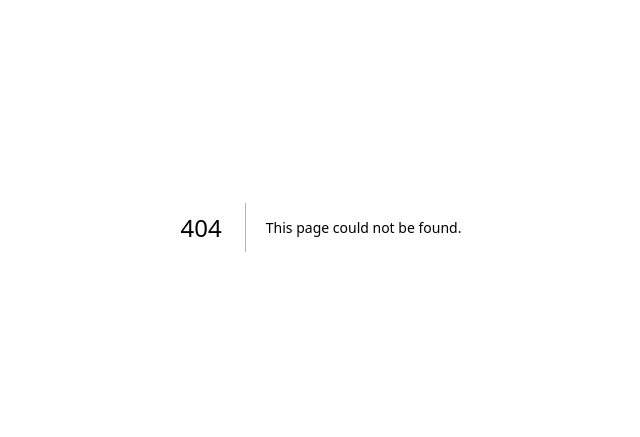
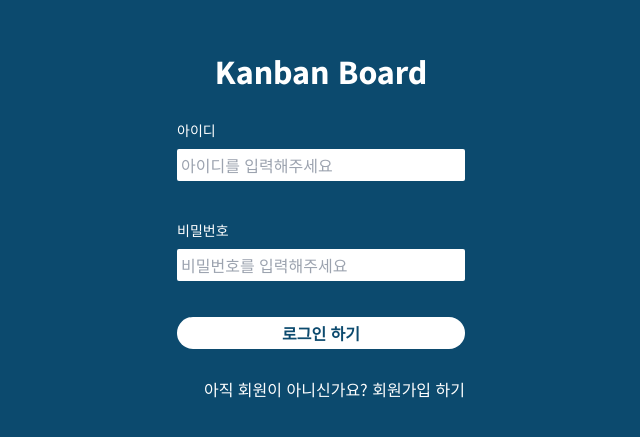
Before and after one commit to lulu242/kanban-app, a Next.js app in the folder client/: page /auth/login in a window 1280 px wide. Before the commit this address had no page. Shown: the part 173-610 px from the top of the page, without its empty margins (319-959 px from the left). Built offline with nearby package versions, Linux system fonts and the light colour scheme.

Commit message:
feat: login page ui

```diff
--- /dev/null
+++ b/client/src/app/auth/login/page.tsx
@@ -0,0 +1,59 @@
+'use client';
+import Button from '@/components/Button';
+import Link from 'next/link';
+import React, { useState } from 'react';
+
+const LoginPage = () => {
+  const [isLoginError, setIsLoginError] = useState<boolean>(false);
+
+  const login = () => {
+    // 로그인 성공 main 페이지로 이동
+    // 실패 setIsLoginError(false)
+  }
+
+  return (
+    <main className="bg-sky-900 h-screen text-white flex flex-col justify-center gap-7">
+      <h1 className=" font-extrabold text-3xl text-center">Kanban Board</h1>
+      <form className="flex flex-col gap-7 w-72 mx-auto">
+        <div>
+          <label htmlFor="idInput" className="text-sm">
+            아이디
+          </label>
+          <input
+            type="text"
+            placeholder="아이디를 입력해주세요"
+            id="idInput"
+            className="w-full text-black p-1 rounded-sm my-2"
+          ></input>
+        </div>
+        <div>
+          <label htmlFor="passwordInput" className="text-sm">
+            비밀번호
+          </label>
+          <input
+            type="password"
+            placeholder="비밀번호를 입력해주세요"
+            id="passwordInput"
+            className="w-full text-black p-1 rounded-sm my-2"
+          ></input>
+        </div>
+        {isLoginError && (
+          <div className="text-sm">
+            아이디 또는 비밀번호를 잘못 입력했습니다. 입력하신 내용을 다시
+            확인해주세요
+          </div>
+        )}
+        <Button
+          label="로그인 하기"
+          type="submit"
+          css="bg-white text-sky-900 font-semibold rounded-3xl py-1 hover:opacity-80"
+        />
+        <div className=" text-right hover:underline">
+          <Link href="/auth/signup">아직 회원이 아니신가요? 회원가입 하기</Link>
+        </div>
+      </form>
+    </main>
+  );
+};
+
+export default LoginPage;
--- a/client/src/app/login/page.tsx
+++ /dev/null
@@ -1,33 +0,0 @@
-import Button from '@/components/Button';
-import React from 'react';
-
-const LoginPage = () => {
-  return (
-    <main className="bg-sky-900 h-screen text-white flex flex-col justify-center gap-7">
-      <h1 className=" font-extrabold text-3xl text-center">Kanban Board</h1>
-      <form className='flex flex-col gap-7 mx-auto'>
-        <div>
-          <label htmlFor="idInput" className='text-sm'>아이디</label>
-          <input
-            type="text"
-            placeholder="아이디를 입력해주세요"
-            id="idInput"
-            className='w-full text-black p-1 rounded-sm my-2'
-          ></input>
-        </div>
-        <div>
-          <label htmlFor="passwordInput" className='text-sm'>비밀번호</label>
-          <input
-            type="password"
-            placeholder="비밀번호를 입력해주세요"
-            id="passwordInput"
-            className='w-full text-black p-1 rounded-sm my-2'
-          ></input>
-        </div>
-        <Button label="로그인 하기" type="submit" css='bg-white text-sky-900 font-semibold rounded-3xl py-1 hover:opacity-80'/>
-      </form>
-    </main>
-  );
-};
-
-export default LoginPage;
```
